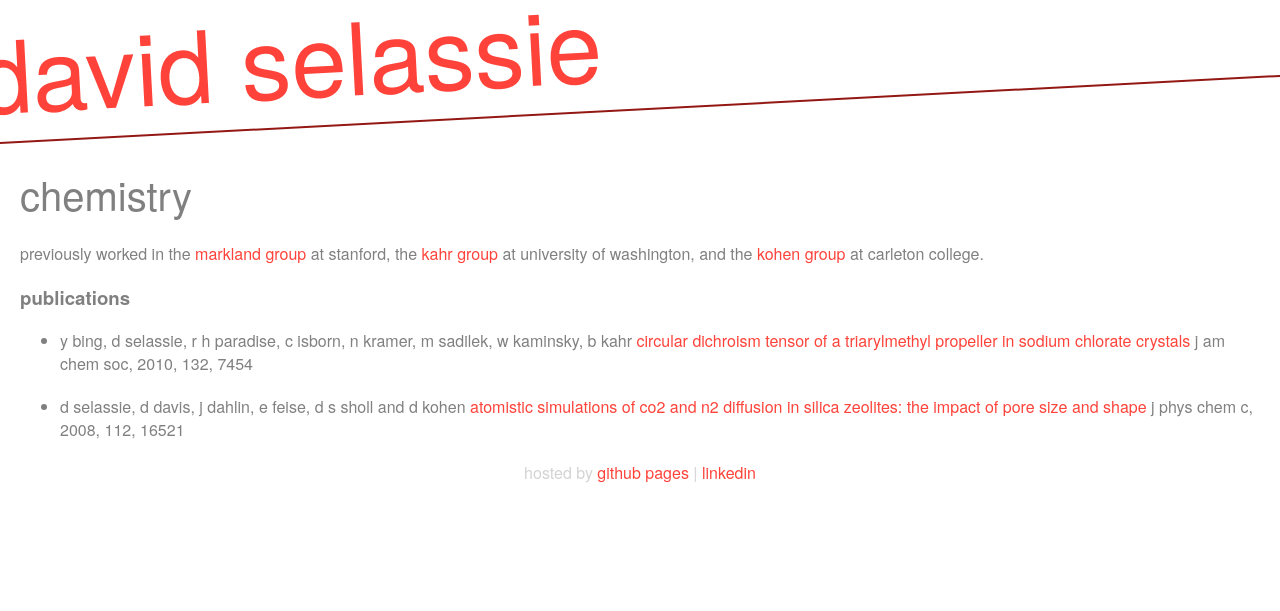
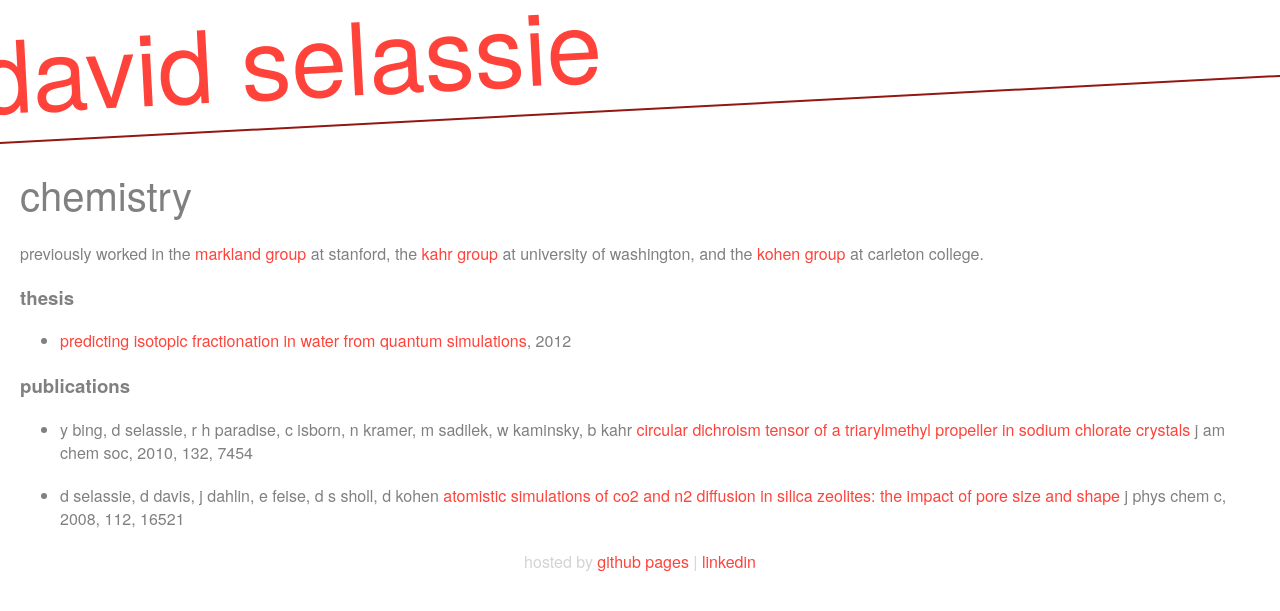
Before and after one commit to selassid/selassid.github.io, a Jekyll site: the page built from _posts/2009-06-01-chemistry.md, in a window 1280 px wide. Shown: the top 611 px of the page. Built offline with Jekyll 4.4.1, drawn with Linux system fonts in a browser that asks for light colours.

Commit message:
Moves chem papers and adds thesis.

```diff
--- a/_posts/2009-06-01-chemistry.md
+++ b/_posts/2009-06-01-chemistry.md
@@ -4,6 +4,9 @@ category: other
 ---
 previously worked in the [markland group](http://www.stanford.edu/group/markland/) at stanford, the [kahr group](http://www.nyu.edu/fas/dept/chemistry/kahrgroup/) at university of washington, and the [kohen group](http://www.people.carleton.edu/~dkohen/) at carleton college.
 
+### thesis
+* [predicting isotopic fractionation in water from quantum simulations](/chem/selassid-masters-thesis.pdf), 2012
+
 ### publications
-* y bing, d selassie, r h paradise, c isborn, n kramer, m sadilek, w kaminsky, b kahr [circular dichroism tensor of a triarylmethyl propeller in sodium chlorate crystals](papers/ja1018892.pdf) j am chem soc, 2010, 132, 7454
-* d selassie, d davis, j dahlin, e feise, d s sholl and d kohen [atomistic simulations of co2 and n2 diffusion in silica zeolites: the impact of pore size and shape](papers/jp803586m.pdf) j phys chem c, 2008, 112, 16521
+* y bing, d selassie, r h paradise, c isborn, n kramer, m sadilek, w kaminsky, b kahr [circular dichroism tensor of a triarylmethyl propeller in sodium chlorate crystals](/chem/ja1018892.pdf) j am chem soc, 2010, 132, 7454
+* d selassie, d davis, j dahlin, e feise, d s sholl, d kohen [atomistic simulations of co2 and n2 diffusion in silica zeolites: the impact of pore size and shape](/chem/jp803586m.pdf) j phys chem c, 2008, 112, 16521
```
Also changed, not shown: 4 other files.
